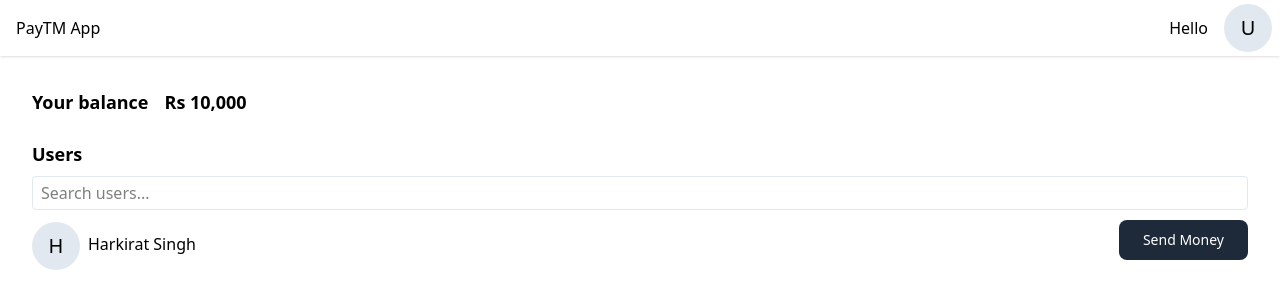
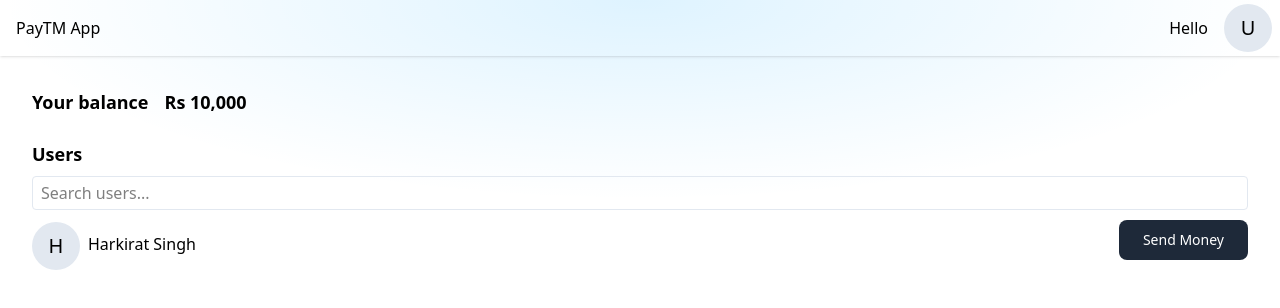
Before and after one commit to Ratnadeep2k/100xDevs, a React app in the folder frontend/: page /dashboard in a window 1280 px wide. Shown: the top 308 px of the page. Built offline with nearby package versions, Linux system fonts and the light colour scheme; the HTML template or start-up script is replaced by a standard one.

Commit message:
Add background gradient to Dashboard component

```diff
--- a/frontend/src/pages/Dashboard.jsx
+++ b/frontend/src/pages/Dashboard.jsx
@@ -5,6 +5,7 @@
 
 export const Dashboard = () => {
     return <div>
+       <div className="absolute top-0 z-[-2] h-screen w-screen bg-white bg-[radial-gradient(100%_50%_at_50%_0%,rgba(0,163,255,0.13)_0,rgba(0,163,255,0)_50%,rgba(0,163,255,0)_100%)]"></div>
         <Appbar />
         <div className="m-8">
             <Balance value={"10,000"} />
```
